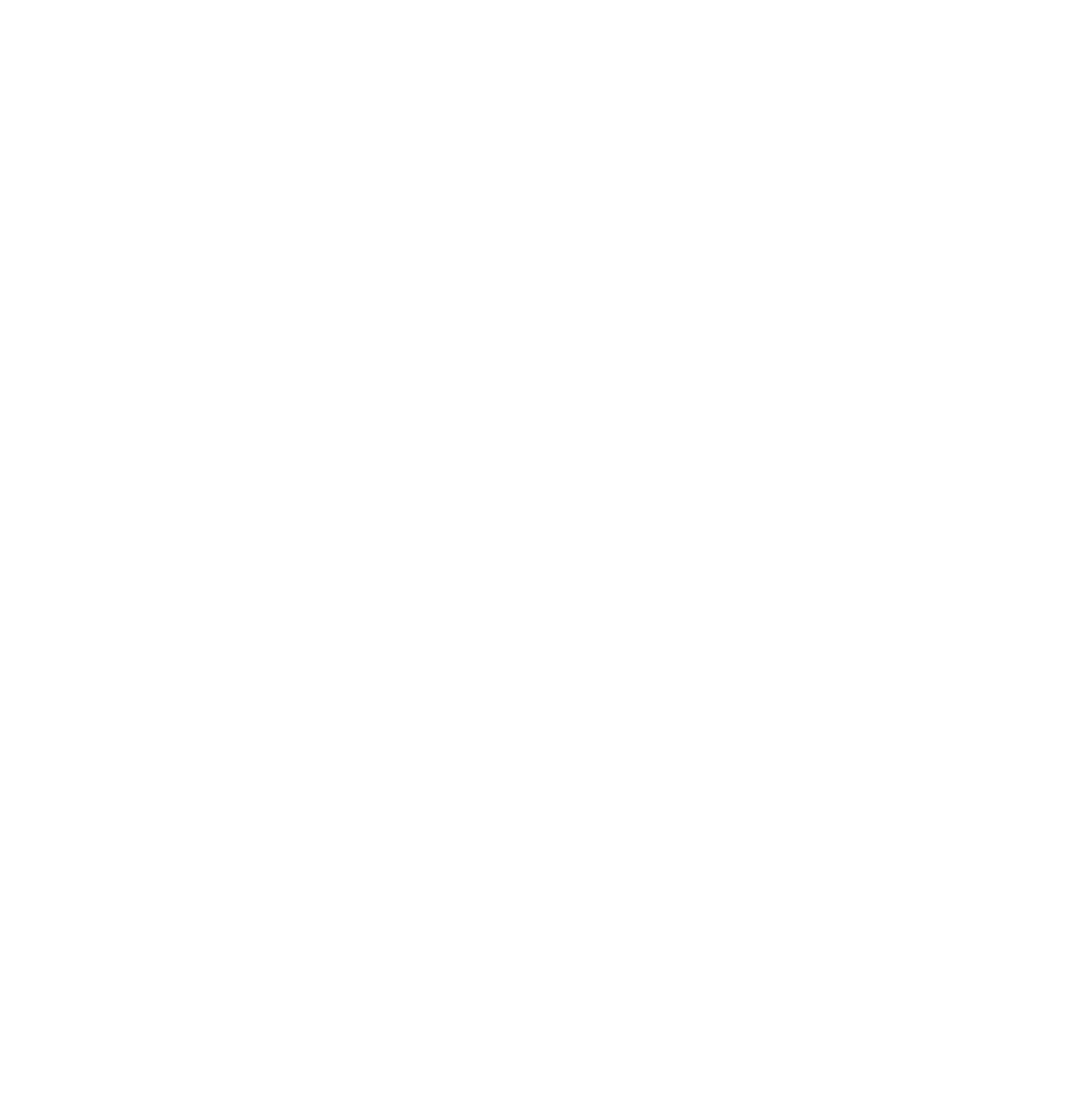
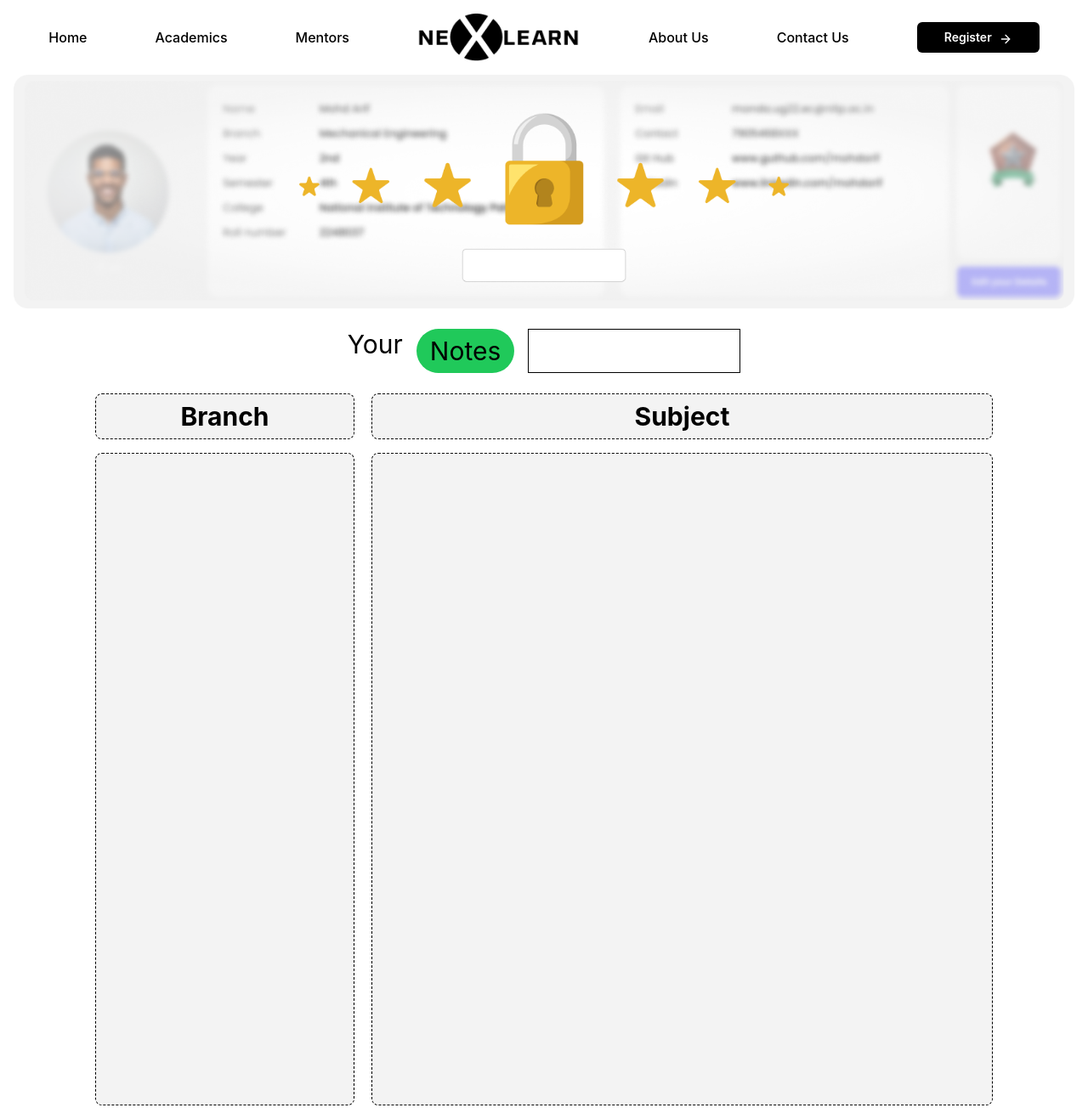
Before and after one commit to Harshsharmaa28/404-FOUND, a React (Create React App) app: page /notes in a window 1280 px wide. Before the commit this address had no page. Shown: the whole page at 85% size. Before the commit the page ends 800 px from the top, so only its background shows below. Built offline with nearby package versions, Linux system fonts and the light colour scheme.

Commit message:
Fixed bug in navbar

```diff
--- a/src/App.js
+++ b/src/App.js
@@ -12,6 +12,7 @@ import Faqs from "./pages/faqs/Faqs";
 import Contact from "./pages/ContactUs/Contact";
 import Academics from "./pages/Academics/Academics";
 import Feature from "./pages/Features/Feature";
+import Notes from "./pages/Notes/Notes";
 
 function App() {
   const links = [
@@ -75,6 +76,11 @@ function App() {
       element: <Academics />,
       id: 12,
     },
+    {
+      path : "/notes",
+      element : <Notes/>,
+      id: 13,
+    }
   ];
   return (
     <div>
--- a/src/components/Navbar/Navbar.jsx
+++ b/src/components/Navbar/Navbar.jsx
@@ -13,7 +13,7 @@ const Navbar = () => {
         <Link className=' font-medium hover:cursor-pointer' to="/academics">Academics</Link>
         <Link className=' font-medium hover:cursor-pointer' to="/Mentors">Mentors</Link>
       </div>
-      <img className=' hover:cursor-pointer w-[12rem] h-[3.5rem]' src={Homeicon} alt="error" />
+      <Link to='/'><img className=' hover:cursor-pointer w-[12rem] h-[3.5rem]' src={Homeicon} alt="error" /></Link>
       <div className=' items-center flex gap-20'>
         <Link className=' font-medium hover:cursor-pointer' to="/about">About Us</Link>
         <Link className=' font-medium hover:cursor-pointer' to="/contact">Contact Us</Link>
--- a/src/pages/Academics/Academics.jsx
+++ b/src/pages/Academics/Academics.jsx
@@ -3,6 +3,7 @@ import Navbar from '../../components/Navbar/Navbar'
 import { AcademicBg, blog, book, rocket, user, video } from '../../utils/Constant';
 import { ArrowRight } from 'lucide-react'
 import Footer from '../../components/Footer/Footer'
+import { Link } from 'react-router-dom';
 const Academics = () => {
   return (
     <div className=' overflow-hidden'>
@@ -16,9 +17,9 @@ const Academics = () => {
             <span className=' text-center flex flex-wrap max-w-[60%]'>Lorem ipsum dolor sit, amet consectetur adipisicing elit. Vero ipsa molestiae cupiditate quidem, at consequatur rerum, vitae nostrum, fugit minima officiis! Totam delectus molestiae perferendis eius laudantium alias sequi ab.</span>
             <button
               type="button"
-              className=" flex gap-3 rounded-full bg-white mt-16 px-3 py-2 text-sm font-semibold text-black shadow-sm focus-visible:outline focus-visible:outline-2 focus-visible:outline-offset-2 focus-visible:outline-black"
+              className=" flex gap-3 rounded-full bg-white mt-16 px-4 py-2 text-sm font-semibold text-black shadow-sm focus-visible:outline focus-visible:outline-2 focus-visible:outline-offset-2 focus-visible:outline-black"
             >
-              Button text
+              Join Now
               <ArrowRight className=' bg-[#FFAB31] px-1 py-1 text-white rounded-full' />
             </button>
           </div>
@@ -38,12 +39,14 @@ const Academics = () => {
               <img className=' w-[6rem] h-[6rem]' src={book} alt="error" />
               <span className=' font-bold text-[#9064A3] text-3xl'>100+</span>
               <span className=''>Top Institutes’ Notes</span>
-              <ArrowRight className=' hover:cursor-pointer text-[#9064A3] mt-4 -ml-14 rounded-full bg-white border border-[#9064A3] p-1' />
+              <Link to='/notes'>
+                <ArrowRight className=' hover:cursor-pointer text-[#9064A3] mt-4 -ml-14 rounded-full bg-white border border-[#9064A3] p-1' />
+              </Link>
             </div>
           </div>
           <div className=' shadow-md shadow-gray-300 rounded-xl w-[15rem] h-[15rem]'>
             <div className=' gap-1 py-4 px-6 flex flex-col absolute justify-center items-center'>
-              <img className=' w-[6rem] h-[6rem]' src={ video } alt="error" />
+              <img className=' w-[6rem] h-[6rem]' src={video} alt="error" />
               <span className=' font-bold text-[#FFD08C] text-3xl'>120+</span>
               <span className=''>Video Tutorials References</span>
               <ArrowRight className='  hover:cursor-pointer text-[#FFD08C] mt-4 -ml-14 rounded-full bg-white border border-[#FFD08C] p-1' />
@@ -51,7 +54,7 @@ const Academics = () => {
           </div>
           <div className=' shadow-md shadow-gray-300 rounded-xl w-[15rem] h-[15rem]'>
             <div className=' gap-1 py-4 px-6 flex flex-col absolute justify-center items-center'>
-              <img className=' w-[6rem] h-[6rem]' src={ user} alt="error" />
+              <img className=' w-[6rem] h-[6rem]' src={user} alt="error" />
               <span className=' font-bold text-[#FF8C8C] text-3xl'>200+</span>
               <span className=''>Shared Experience</span>
               <ArrowRight className=' hover:cursor-pointer mt-4 -ml-14 rounded-full bg-white border border-[#FF8C8C] text-[#FF8C8C] p-1' />
@@ -59,7 +62,7 @@ const Academics = () => {
           </div>
           <div className=' shadow-md shadow-gray-300 rounded-xl w-[15rem] h-[15rem]'>
             <div className=' gap-1 py-4 px-6 flex flex-col absolute justify-center items-center'>
-              <img className=' w-[6rem] h-[6rem]' src={ blog} alt="error" />
+              <img className=' w-[6rem] h-[6rem]' src={blog} alt="error" />
               <span className=' font-bold text-[#8CFF97] text-3xl'>200+</span>
               <span className=''>Blogs and content</span>
               <ArrowRight className=' hover:cursor-pointer text-[#8CFF97] mt-4 -ml-14 rounded-full bg-white border border-[#8CFF97] p-1' />
--- /dev/null
+++ b/src/pages/Notes/Notes.jsx
@@ -0,0 +1,34 @@
+import React from 'react'
+import Navbar from '../../components/Navbar/Navbar'
+import { profileLocked } from '../../utils/Constant'
+
+const Notes = () => {
+    return (
+        <div>
+            <Navbar />
+            <div>
+                <div>
+                    <img className=' px-4 ' src={profileLocked} alt="" />
+                </div>
+                <div className=' flex justify-center py-6  gap-4'>
+                    <span className=' text-3xl'>Your</span>
+                    <span className=' rounded-full  text-3xl bg-[#20C95A] px-4 py-2'>Notes</span>
+                    <input className=' w-30 border border-black' type="text" />
+                </div>
+                <div>
+
+                    <div className=' font-bold text-3xl flex  gap-5 justify-between px-28'>
+                        <div className='py-2 border border-dashed  border-black text-center rounded-lg w-[25rem] h-auto bg-[#F3F3F3]'>Branch</div>
+                        <div className='py-2 border border-dashed  border-black rounded-lg  text-center w-[60rem] h-auto bg-[#F3F3F3]'>Subject</div>
+                    </div>
+                    <div className=' gap-5 h-screen py-4 flex px-28 justify-between'>
+                        <div className=' py-2 border border-dashed  border-black text-center rounded-lg w-[25rem] h-auto bg-[#F3F3F3]'></div>
+                        <div className='py-2 border border-dashed  border-black rounded-lg  text-center w-[60rem] h-auto bg-[#F3F3F3]'></div>
+                    </div>
+                </div>
+            </div>
+        </div>
+    )
+}
+
+export default Notes
--- a/src/utils/Constant.js
+++ b/src/utils/Constant.js
@@ -14,6 +14,7 @@ export const blog = './assests/blog.png'
 export const video = './assests/video.png'
 const featureBgImg='./assests/featureBgImg.png'
 const featureNotesImg='./assests/notesImg.png'
+export const profileLocked = './assests/Profile_locked.png'
 
 const eventsFaqs = [
   {
```
Also changed, not shown: public/assests/Profile_locked.png (added), src/components/Footer/Footer.jsx (indentation only).
